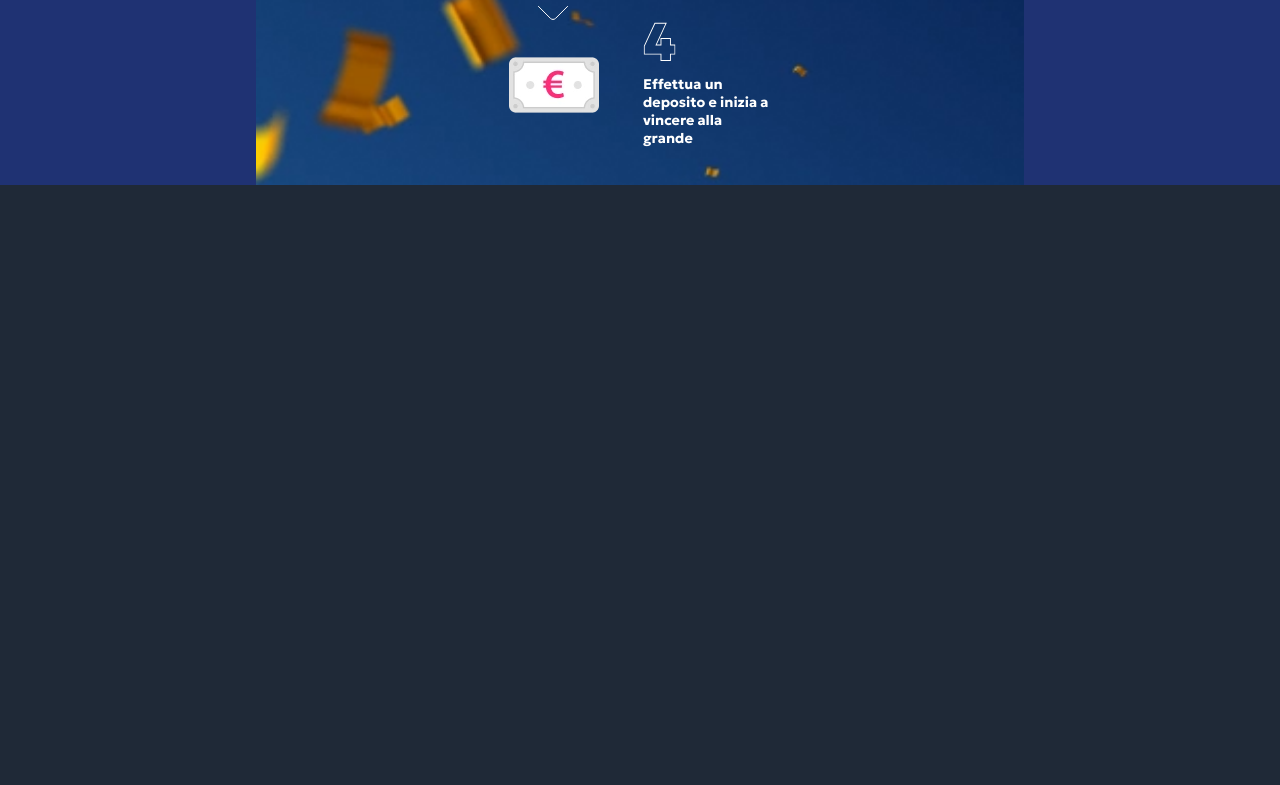
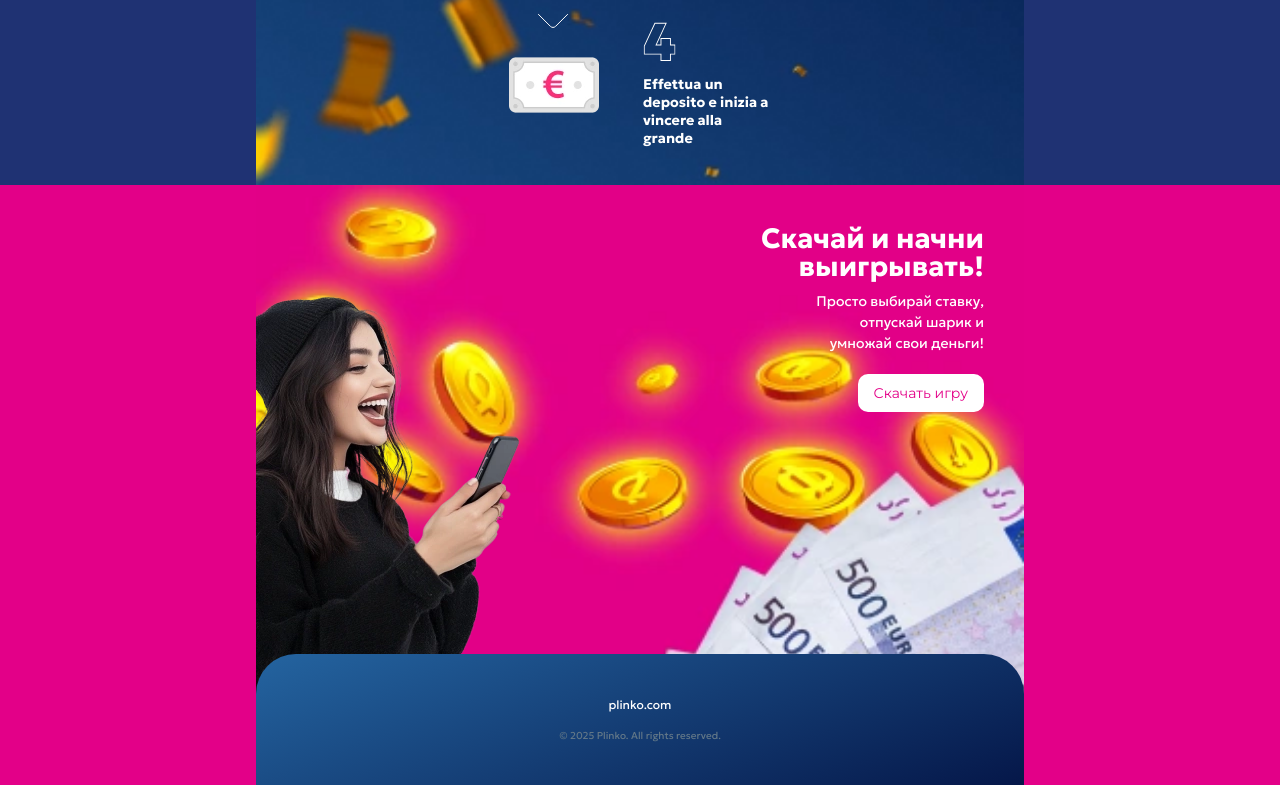
Before and after one commit to SergoDrovski/vite-plinko, a Svelte app: page / in a window 1280 px wide. Shown: the part 2815-3600 px from the top of the page. Before the commit the page ends 3000 px from the top, so only its background shows below. Built offline with nearby package versions, Linux system fonts and the light colour scheme; what svelte-persisted-store would draw is missing.

Commit message:
добавлена секция 8 и футер

```diff
--- a/index.html
+++ b/index.html
@@ -103,9 +103,9 @@
     <section class="deposit">
       <div class="container">
         <div class="deposit__content">
-          <h1 class="deposit__title">
+          <h2 class="deposit__title">
             Deposito di 30€? Preleva fino a 1000€ già oggi!
-          </h1>
+          </h2>
           <p class="deposit__description">
             Garantiamo pagamenti sicuri e veloci su Visa/MasterCard. Tutto è
             trasparente e affidabile.
@@ -145,7 +145,7 @@
 
     <section class="video">
       <div class="container">
-        <h1 class="video__title">Plinko: gioco Con RTP fino al 97%!</h1>
+        <h2 class="video__title">Plinko: gioco Con RTP fino al 97%!</h2>
         <p class="video__description">
           Basta scegliere una scommessa, rilasciare la palla e moltiplica i tuoi
           soldi!
@@ -165,7 +165,7 @@
 
     <section class="steps">
       <div class="container">
-        <h1 class="steps__title">Come iniziare a giocare?</h1>
+        <h2 class="steps__title">Come iniziare a giocare?</h2>
 
         <div class="steps__wrapper">
           <div class="steps__one steps-part">
@@ -223,6 +223,26 @@
       </div>
     </section>
 
+    <section class="download">
+      <div class="container">
+        <div class="download__content">
+          <p class="download__title">Скачай и начни выигрывать!</p>
+          <p class="download__description">
+            Просто выбирай ставку, отпускай шарик и умножай свои деньги!
+          </p>
+          <a href="#" class="download__button button">Скачать игру </a>
+        </div>
+        <div class="download__woman"></div>
+      </div>
+    </section>
+
+    <footer class="footer">
+      <div class="footer__wrapper">
+        <p class="footer__site">plinko.com</p>
+        <p class="footer__info">© 2025 Plinko. All rights reserved.</p>
+      </div>
+    </footer>
+
     <script type="module" src="/src/app.ts"></script>
     <script type="module" src="/src/main.ts"></script>
   </body>
--- a/src/scss/main.scss
+++ b/src/scss/main.scss
@@ -107,6 +107,7 @@ a:hover {
 }
 
 body {
+  position: relative;
   display: block;
   margin: 0;
   padding: 0;
@@ -538,6 +539,9 @@ section {
     &:nth-child(2):before {
       bottom: -22px;
     }
+    &:nth-child(3):before {
+      bottom: -44px;
+    }
   }
 
   &__left {
@@ -594,6 +598,107 @@ section {
   }
 }
 
+.download {
+  background-color: #e30088;
+  .container {
+    position: relative;
+    padding: 0 40px;
+    height: 600px;
+    background-image: url(/src/img/download-bg.webp);
+    background-repeat: no-repeat;
+    background-size: cover;
+  }
+
+  &__content {
+    max-width: 275px;
+    text-align: end;
+    margin-left: auto;
+  }
+  &__title {
+    padding-top: 40px;
+    margin-bottom: 10px;
+    font-size: 28px;
+    line-height: 28px;
+    font-weight: 700;
+    color: #fff;
+  }
+  &__description {
+    max-width: 185px;
+    margin-left: auto;
+    line-height: 21px;
+    font-weight: 400;
+    font-size: 14px;
+    color: #fff;
+    margin-bottom: 26px;
+  }
+
+  &__button {
+    margin-top: 0;
+    background-color: #fff;
+    color: #e30088;
+    box-shadow: none;
+    font-weight: 500;
+    z-index: 10;
+  }
+
+  &__woman {
+    background-image: url(/src/img/download-woman.webp);
+    background-repeat: no-repeat;
+
+    position: absolute;
+    width: 319px;
+    height: 447px;
+    left: 0;
+    bottom: 41px;
+    z-index: 2;
+  }
+
+  @media (min-width: 768px) {
+    & .container {
+      background-position: 100% 58%;
+    }
+  }
+}
+
+.footer {
+  min-height: 131px;
+  width: 100%;
+  background: linear-gradient(158.66deg, #2464a0 0%, #051749 100%);
+  border-radius: 40px 40px 0 0;
+  position: absolute;
+  bottom: 0;
+  z-index: 100;
+  left: 0;
+  right: 0;
+  margin: 0 auto;
+
+  &__wrapper {
+    display: flex;
+    flex-direction: column;
+    justify-content: center;
+    align-items: center;
+    min-height: 131px;
+    color: #fff;
+  }
+
+  &__site {
+    margin-bottom: 18px;
+    font-size: 12px;
+    line-height: 15px;
+    font-weight: 400;
+  }
+  &__info {
+    font-size: 10px;
+    line-height: 12px;
+    font-weight: 300;
+    color: rgba(99, 120, 136, 1);
+  }
+
+  @media (min-width: 768px) {
+    width: 768px;
+  }
+}
+
 @keyframes arrow-left {
   0%,
   100% {
```
Also changed, not shown: src/img/download-bg.webp (added), src/img/download-woman.webp (added).
